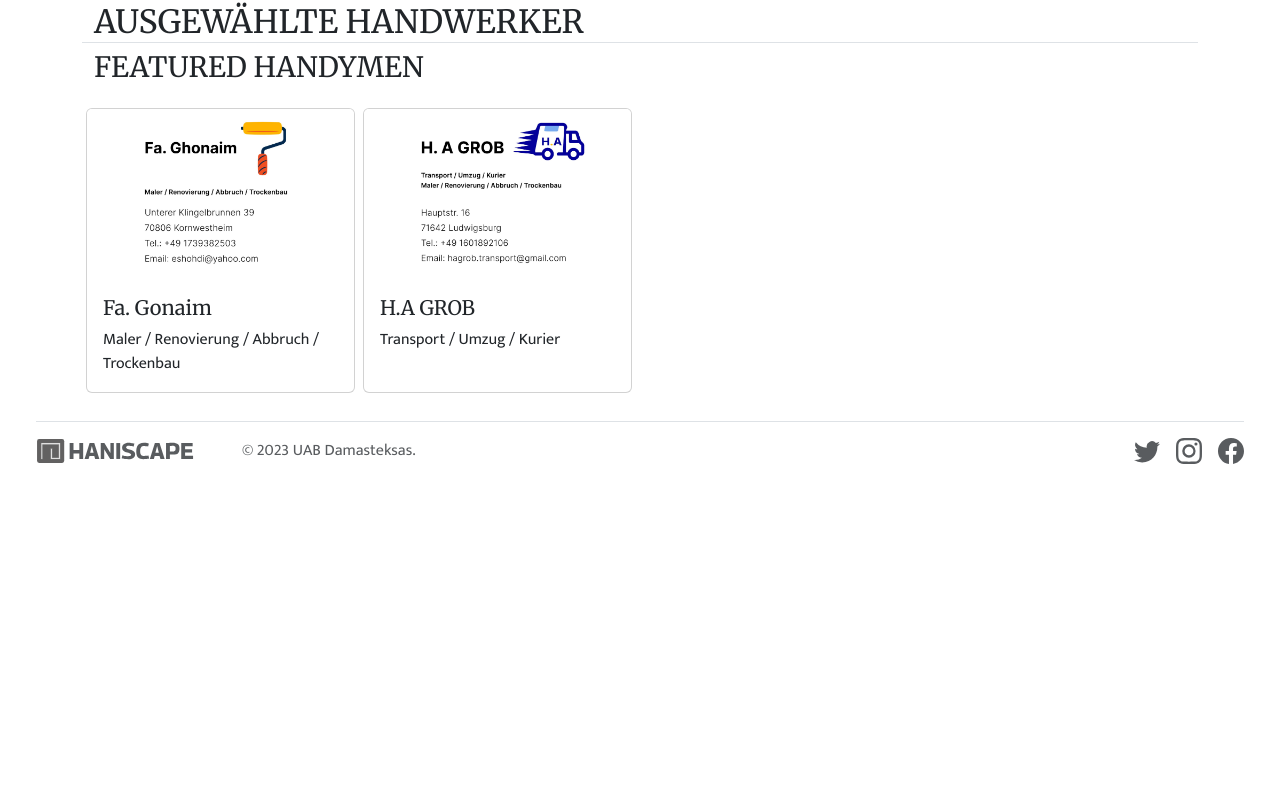
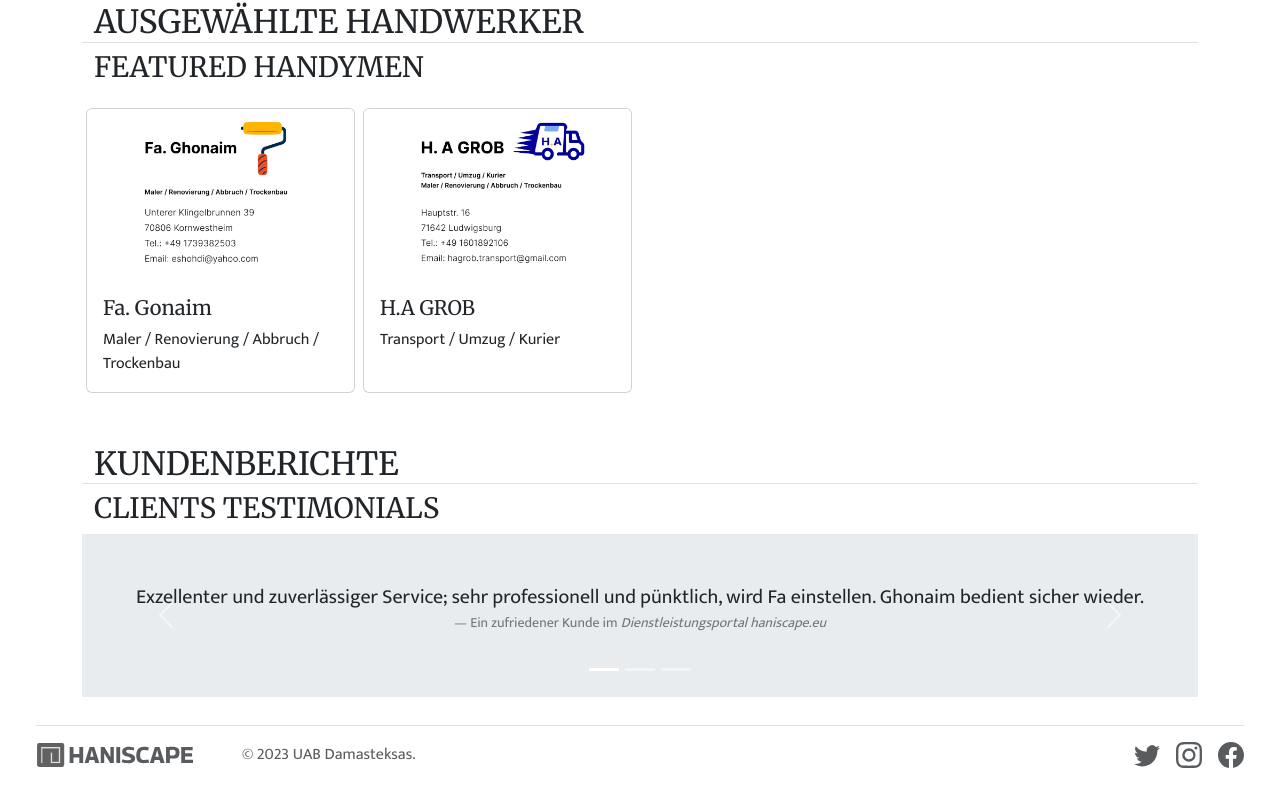
Before and after one commit to haniscape/haniscape-eu, a React (Create React App) app: page / in a window 1280 px wide. Shown: the part 1259-2065 px from the top of the page. Before the commit the page ends 1763 px from the top, so only its background shows below. Built offline with nearby package versions, Linux system fonts and the light colour scheme.

Commit message:
added testimonials

```diff
--- a/src/Components/Home.jsx
+++ b/src/Components/Home.jsx
@@ -16,7 +16,6 @@
 function Home() {
   return (
     <div className="container">
-
       <div className="row mx-auto  p-1 mb-2 mt-5 ">
         <h2 className="border-bottom p-1 ">BAUDIENSTLEISTUNGEN</h2>
         <h4>CONSTRUCTION SERVICES</h4>
@@ -139,7 +138,9 @@
               <img src={faGhonaim} className="card-img-top" alt="..." />
               <div className="card-body">
                 <h5 className="card-title">Fa. Gonaim</h5>
-                <p className="card-text">Maler / Renovierung / Abbruch / Trockenbau</p>
+                <p className="card-text">
+                  Maler / Renovierung / Abbruch / Trockenbau
+                </p>
               </div>
             </div>
           </div>
@@ -155,8 +156,65 @@
         </div>
       </div>
 
+      <div className="row mx-auto  pb-1 mb-2 mt-5">
+        <h2 className="border-bottom">KUNDENBERICHTE</h2>
+        <h3>CLIENTS TESTIMONIALS</h3>
 
 
+
+
+
+        <div id="carouselExampleIndicators" className="carousel slide py-5 bg-body-secondary">
+  <div className="carousel-indicators">
+    <button type="button" data-bs-target="#carouselExampleIndicators" data-bs-slide-to="0" className="active" aria-current="true" aria-label="Slide 1"></button>
+    <button type="button" data-bs-target="#carouselExampleIndicators" data-bs-slide-to="1" aria-label="Slide 2"></button>
+    <button type="button" data-bs-target="#carouselExampleIndicators" data-bs-slide-to="2" aria-label="Slide 3"></button>
+  </div>
+  <div className="carousel-inner">
+    <div className="carousel-item active">
+    <figure className="text-center">
+          <blockquote className="blockquote">
+            <p>Exzellenter und zuverlässiger Service; sehr professionell und pünktlich, wird Fa einstellen. Ghonaim bedient sicher wieder.</p>
+          </blockquote>
+          <figcaption className="blockquote-footer">
+          Ein zufriedener Kunde im<cite title="Source Title"> Dienstleistungsportal haniscape.eu</cite>
+          </figcaption>
+        </figure>
+    </div>
+    <div className="carousel-item">
+    <figure className="text-center">
+          <blockquote className="blockquote">
+            <p>Exzellenter und zuverlässiger Service; sehr professionell und pünktlich, wird Fa einstellen. Ghonaim bedient sicher wieder.</p>
+          </blockquote>
+          <figcaption className="blockquote-footer">
+          Ein zufriedener Kunde im<cite title="Source Title"> Dienstleistungsportal haniscape.eu</cite>
+          </figcaption>
+        </figure>
+    </div>
+    <div className="carousel-item">
+    <figure className="text-center">
+          <blockquote className="blockquote">
+            <p>Exzellenter und zuverlässiger Service; sehr professionell und pünktlich, wird Fa einstellen. Ghonaim bedient sicher wieder.</p>
+          </blockquote>
+          <figcaption className="blockquote-footer">
+          Ein zufriedener Kunde im<cite title="Source Title"> Dienstleistungsportal haniscape.eu</cite>
+          </figcaption>
+        </figure>
+    </div>
+  </div>
+  <button className="carousel-control-prev" type="button" data-bs-target="#carouselExampleIndicators" data-bs-slide="prev">
+    <span className="carousel-control-prev-icon" aria-hidden="true"></span>
+    <span className="visually-hidden">Previous</span>
+  </button>
+  <button className="carousel-control-next" type="button" data-bs-target="#carouselExampleIndicators" data-bs-slide="next">
+    <span className="carousel-control-next-icon" aria-hidden="true"></span>
+    <span className="visually-hidden">Next</span>
+  </button>
+</div>
+
+
+
+      </div>
     </div>
   );
 }
```
Lines whose indentation alone changed are shown as unchanged.
